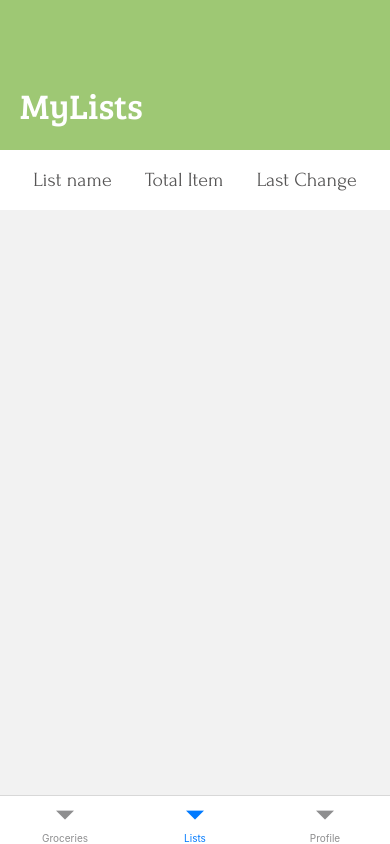
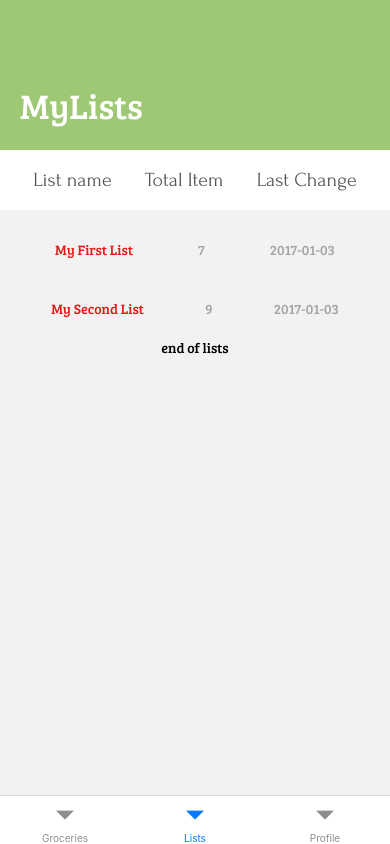
Before and after one commit to dogasuzer/grocerytracker, a React Native app: screen /ListScreeens in a window 390 px wide. Built offline with nearby package versions, Linux system fonts and the light colour scheme; no server answers.

Commit message:
creating the first version of listsscreens tab

```diff
--- a/components/ui/Header.js
+++ b/components/ui/Header.js
@@ -32,7 +32,7 @@ const Header = ({ text, backgroundColor, icon }) => {
           {text}
         </BoldText>
         {icon == !false ? (
-          <TouchableOpacity style={{ marginLeft: 60 }}>
+          <TouchableOpacity style={{ marginLeft: 100 }}>
             <EditImage width={40} height={40} color={"white"} />
           </TouchableOpacity>
         ) : null}
--- /dev/null
+++ b/components/ui/lists/ListGroceryItem.js
@@ -0,0 +1,12 @@
+import { View, Text } from "react-native";
+import React from "react";
+
+const ListGroceryItem = ({ groceryitem }) => {
+  return (
+    <View>
+      <Text>{groceryitem[0]}</Text>
+    </View>
+  );
+};
+
+export default ListGroceryItem;
--- /dev/null
+++ b/components/ui/lists/ListItem.js
@@ -0,0 +1,46 @@
+import { View, Text, TouchableOpacity } from "react-native";
+import React from "react";
+import BoldText from "../customTexts/BoldText";
+import COLORS from "../colors";
+import { useNavigation } from "@react-navigation/native";
+
+const ListItem = ({ item }) => {
+  const navigation = useNavigation();
+
+  function onPressHandler() {
+    navigation.navigate("SingleList", {
+      item: item,
+    });
+  }
+  return (
+    <View
+      style={{
+        flexDirection: "row",
+        justifyContent: "space-evenly",
+      }}
+    >
+      <TouchableOpacity onPress={onPressHandler}>
+        <BoldText
+          style={{ margin: 20, color: COLORS.primary }}
+          key={Math.random() * 1000}
+        >
+          {item.listname}
+        </BoldText>
+      </TouchableOpacity>
+      <BoldText
+        style={{ margin: 20, color: COLORS.gray100 }}
+        key={Math.random() * 1000}
+      >
+        {item.totalitem}
+      </BoldText>
+      <BoldText
+        style={{ margin: 20, color: COLORS.gray100 }}
+        key={Math.random() * 1000}
+      >
+        {item.registration}
+      </BoldText>
+    </View>
+  );
+};
+
+export default ListItem;
--- a/screens/Lists.js
+++ b/screens/Lists.js
@@ -1,16 +1,36 @@
-import { View, Text, StyleSheet, Image } from "react-native";
+import { View, StyleSheet } from "react-native";
 import React from "react";
-import CustomButton from "../components/ui/CustomButton";
+import ListItem from "../components/ui/lists/ListItem";
 import { useNavigation } from "@react-navigation/native";
 import Header from "../components/ui/Header";
 import COLORS from "../components/ui/colors";
 import MediumText from "../components/ui/customTexts/MediumText";
+import { ScrollView } from "react-native";
+import BoldText from "../components/ui/customTexts/BoldText";
 
 const Lists = () => {
-  const navigation = useNavigation();
-  function onPressHandler() {
-    navigation.navigate("SingleList");
-  }
+  const dummyListLists = [
+    {
+      listname: "My First List",
+      key: 1,
+      totalitem: 7,
+      registration: "2017-01-03",
+      listcontent: [
+        ["apple", 1000],
+        ["strawberry", 1300],
+      ],
+    },
+    {
+      listname: "My Second List",
+      key: 2,
+      totalitem: 9,
+      registration: "2017-01-03",
+      listcontent: [
+        ["apple", 1000],
+        ["strawberry", 1300],
+      ],
+    },
+  ];
 
   return (
     <>
@@ -24,6 +44,21 @@ const Lists = () => {
         <MediumText style={styles.label}>Total Item</MediumText>
         <MediumText style={styles.label}>Last Change</MediumText>
       </View>
+
+      <ScrollView
+        contentContainerStyle={{
+          margin: 10,
+        }}
+      >
+        {dummyListLists !== undefined || typeof listLists !== "undefined"
+          ? dummyListLists.map((item) => {
+              return <ListItem item={item} />;
+            })
+          : null}
+        <View style={{ alignItems: "center" }}>
+          <BoldText>end of lists</BoldText>
+        </View>
+      </ScrollView>
     </>
   );
 };
--- a/screens/SingleList.js
+++ b/screens/SingleList.js
@@ -1,10 +1,26 @@
 import { View, Text, StyleSheet } from "react-native";
 import React from "react";
+import Header from "../components/ui/Header";
+import COLORS from "../components/ui/colors";
+import MediumText from "../components/ui/customTexts/MediumText";
+import ListGroceryItem from "../components/ui/lists/ListGroceryItem";
 
-const SingleList = () => {
+const SingleList = ({ route }) => {
+  const { item } = route.params;
+  listcontent = item.listcontent;
   return (
-    <View style={styles.container}>
-      <Text>SingleList</Text>
+    <View style={styles.page}>
+      <Header text={item.listname} backgroundColor="#E76666" icon={true} />
+      <View style={styles.container}>
+        <MediumText style={styles.label}>Items</MediumText>
+      </View>
+      {item.listcontent !== undefined ||
+      typeof item.listcontent !== "undefined" ||
+      item.listcontent.length() > 0
+        ? listcontent.map((item) => {
+            return <ListGroceryItem groceryitem={item} />;
+          })
+        : null}
     </View>
   );
 };
@@ -12,10 +28,20 @@ const SingleList = () => {
 export default SingleList;
 
 const styles = StyleSheet.create({
+  page: {
+    flex: 1,
+    backgroundColor: "white",
+  },
   container: {
-    flex: 1,
-    backgroundColor: "red",
+    flexDirection: "row",
+    justifyContent: "space-evenly",
+    height: 60,
+    backgroundColor: "white",
     alignItems: "center",
-    justifyContent: "center",
+    elevation: 7,
+  },
+  label: {
+    fontSize: 20,
+    color: COLORS.gray500,
   },
 });
```
Also changed, not shown: 1 other file (tests, documents, lock files or other folders).
